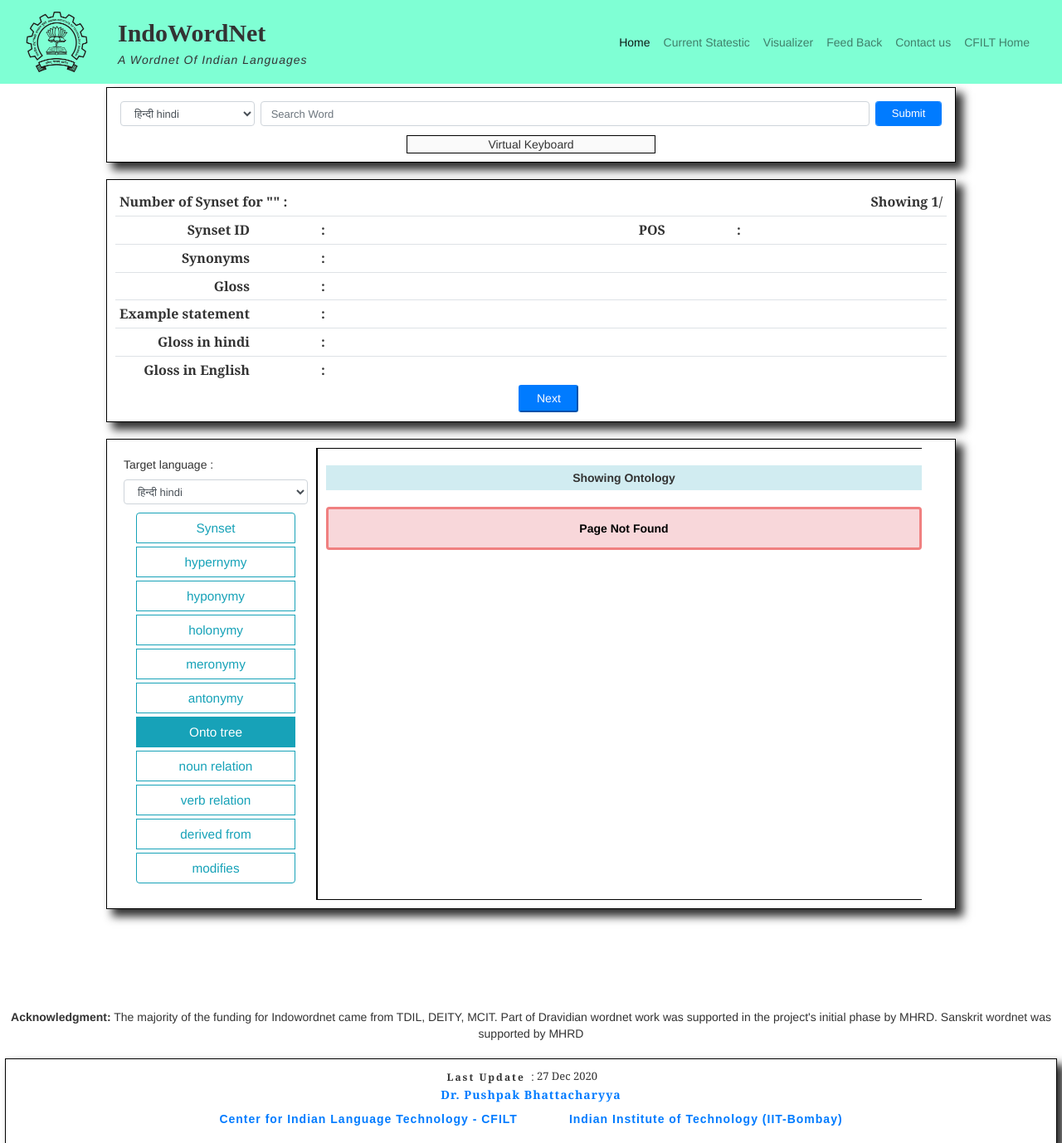
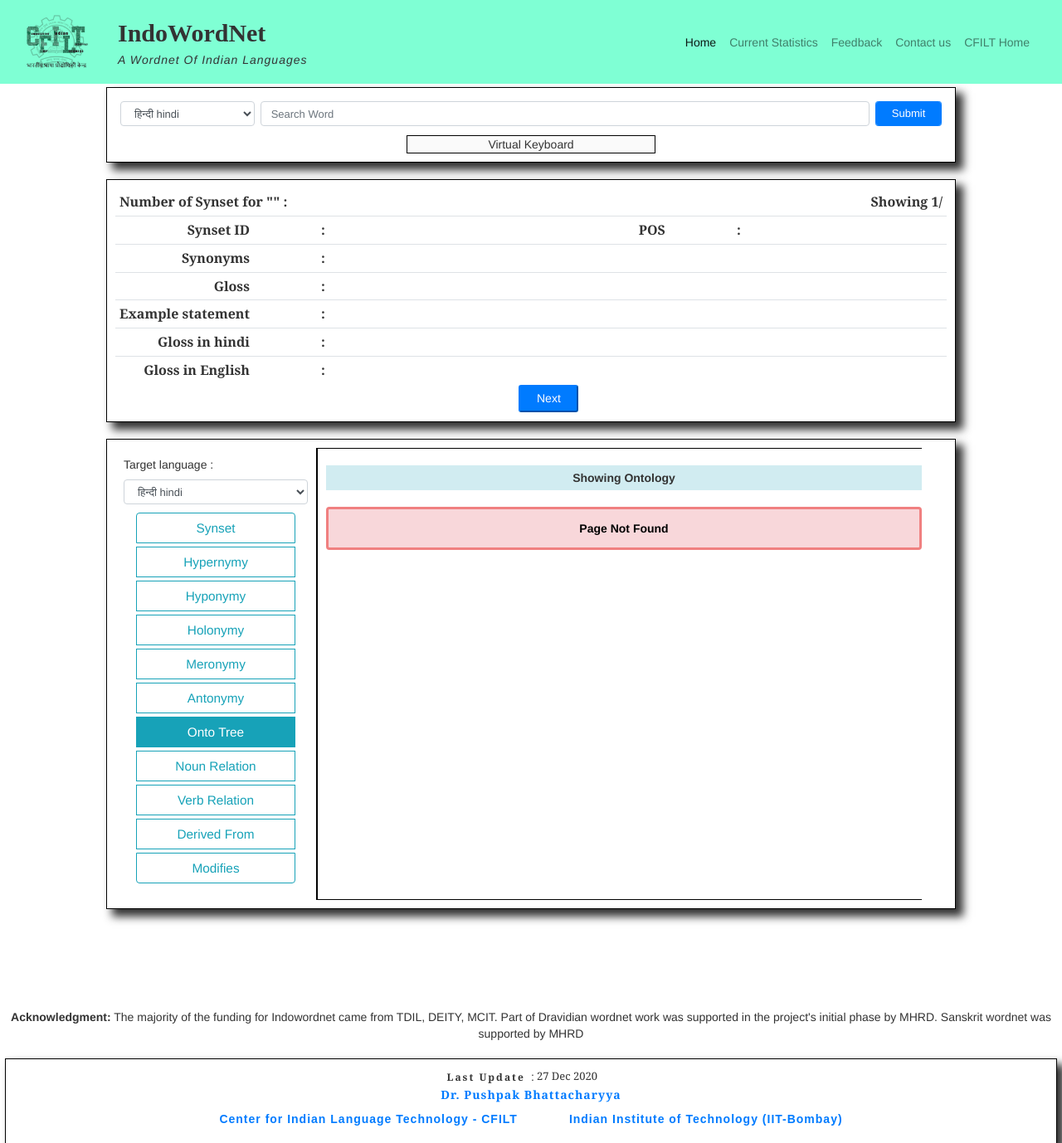
Before and after one commit to harshv72/IndoWordNet, a Django app: template iwn/indoWordNet/templates/wordnet.html in a window 1280 px wide. Shown: the top 1378 px of the page at 83% size. Run offline with Django 3.2, Linux system fonts and the light colour scheme; the template is opened without the code that fills it, so the values that code supplies are empty; some libraries are stand-ins or nearby versions.

Commit message:
Implemented Feedback Module, some UI changes

```diff
--- a/iwn/indoWordNet/static/assets/js/scripts.js
+++ b/iwn/indoWordNet/static/assets/js/scripts.js
@@ -514,7 +514,7 @@ function getSynsetData(synset_id,tlangno,pos){
                 {
                     var a = document.createElement("a");
                     a.textContent = " " + data["synonyms"][i] + ",";
-                    a.href = "wordnet?langno="+ tlang +"&query=" + data["synonyms"][i];
+                    a.href = "wordnet?langno="+ tlangno +"&query=" + data["synonyms"][i];
                     // a.appendChild(linkText);
                     cell3.appendChild(a);
                 }
@@ -912,6 +912,74 @@ function fetchReverseOnto(oid){
     fetchTblData(synset_id,tlangno,pos,btnValue);
 }
 
+function validateForm(){
+
+    var ser_data;
+    document.getElementById("feedback").addEventListener("submit", function(event){
+        event.preventDefault();
+        ser_data = $(this).serialize();
+    });
+
+    var obj=document.getElementById("name");
+    obj.setCustomValidity("");
+    var x = obj.value;
+    if (x==null || x.trim()=="")
+    {
+        obj.setCustomValidity("First Name must be filled out.");
+        return false;
+    }
+    var pattern=/[-!$%^&*()_+|~=`{}\[\]:";'<>?,.\/]/;
+    if (pattern.test(x))
+    {
+      obj.setCustomValidity("First name must not contain special characters");
+      return false;
+    }
+
+    var obj=document.getElementById("email");
+    obj.setCustomValidity("");
+    var x = obj.value;
+    if (x==null || x.trim()=="")
+    {
+        obj.setCustomValidity("E-Mail ID must be filled out");
+        return false;
+    }
+
+    var pattern = /^[a-zA-Z0-9\-_]+(\.[a-zA-Z0-9\-_]+)*@[a-z0-9]+(\-[a-z0-9]+)*(\.[a-z0-9]+(\-[a-z0-9]+)*)*\.[a-z]{2,4}$/;
+    if (!pattern.test(x))
+    {
+        obj.setCustomValidity("Not a valid e-mail address");
+        return false;
+    }
+
+    var obj=document.getElementById("comments");
+    obj.setCustomValidity("");
+    var x = obj.value;
+    if (x==null || x.trim()=="")
+    {
+        obj.setCustomValidity("Comment must be filled out");
+        return false;
+    }
+
+    // $.ajax({
+    //     url: 'feedback',
+    //     type: 'POST',
+    //     data: ser_data,
+    //     dataType: 'json',
+    //     success: function (data) {
+    //         if(data["error"] == 0){
+    //             document.getElementById("feedbackError").style.display = "inline-block";
+    //             document.getElementById("feedbackErrorText").innerHTML = "Feedback Submitted Successfully.";
+    //         }
+    //     },
+    //     error: function (response){
+    //         document.getElementById("feedbackError").style.display = "inline-block";
+    //         document.getElementById("feedbackErrorText").innerHTML = "Error In Feedback Submission.";
+    //     }
+    // });
+
+    return true;
+    // alert("Hello");
+}
 
 $(document).ready(function(){
 
--- a/iwn/indoWordNet/templates/header.html
+++ b/iwn/indoWordNet/templates/header.html
@@ -6,7 +6,7 @@
 
           <div class="navbar-header">
             <a class="navbar-brand" href="#" data-page="logo">
-              <img src="{% static 'assets/img/iitb_logo.png' %}" alt="iitb_logo" height="75px" width="75px">
+              <img src="{% static 'assets/img/CFILT_Logo2020.png' %}" alt="CFILT_logo" height="75px" width="75px">
             </a>
           </div>
 
@@ -30,21 +30,21 @@
                  <a class="nav-link" href="home">Home</a>
               </li>
               <li class="nav-item">
-                <a class="nav-link"  href="">Current Statestic</a>
+                <a class="nav-link"  href="">Current Statistics</a>
               </li>
-              <li class="nav-item">
+              <!-- <li class="nav-item">
                 <a class="nav-link"  href="">Visualizer</a>
-              </li>
+              </li> -->
 
               <li class="nav-item">
-                <a class="nav-link"  href="home#feedBack">Feed Back</a>
+                <a class="nav-link"  href="home#feedBack">Feedback</a>
               </li>
 
               <li class="nav-item">
                 <a class="nav-link"  href="home#contactUs">Contact us</a>
               </li>
               <li class="nav-item">
-                <a class="nav-link"  href="http://www.cfilt.iitb.ac.in/" target="_blank"    >CFILT Home</a>
+                <a class="nav-link"  href="http://www.cfilt.iitb.ac.in/" target="_blank">CFILT Home</a>
               </li>
             </ul>
           </div>
--- a/iwn/indoWordNet/templates/wordnet.html
+++ b/iwn/indoWordNet/templates/wordnet.html
@@ -132,16 +132,16 @@
             -->
             <span id="aBtnGroup" class="btn-group-vertical col ontoBtn container-fluid" role="group" data-toggle="buttons">
                 <button type="button" name="button" value="0" class="btn btn-outline-info btn-md ontoBtn" style="font-size: 1.2vw; text-align: center;">Synset</button>
-                <button type="button" name="button" value="1" class="btn btn-outline-info btn-md ontoBtn" style="font-size: 1.2vw; text-align: center;">hypernymy</button>
-                <button type="button" name="button" value="2" class="btn btn-outline-info btn-md ontoBtn" style="font-size: 1.2vw; text-align: center;">hyponymy</button>
-                <button type="button" name="button" value="3" class="btn btn-outline-info btn-md ontoBtn" style="font-size: 1.2vw; text-align: center;">holonymy</button>
-                <button type="button" name="button" value="4" class="btn btn-outline-info btn-md ontoBtn" style="font-size: 1.2vw; text-align: center;">meronymy</button>
-                <button type="button" name="button" value="5" class="btn btn-outline-info btn-md ontoBtn" style="font-size: 1.2vw; text-align: center;">antonymy</button>
-                <button id="defaultButton" type="button" name="button" value="6" class="btn btn-outline-info btn-md ontoBtn" style="font-size: 1.2vw; text-align: center;">Onto tree</button>
-                <button type="button" name="button" value="7" class="btn btn-outline-info btn-md ontoBtn" style="font-size: 1.2vw; text-align: center;">noun relation</button>
-                <button type="button" name="button" value="8" class="btn btn-outline-info btn-md ontoBtn" style="font-size: 1.2vw; text-align: center;">verb relation</button>
-                <button type="button" name="button" value="9" class="btn btn-outline-info btn-md ontoBtn" style="font-size: 1.2vw; text-align: center;">derived from</button>
-                <button type="button" name="button" value="10" class="btn btn-outline-info btn-md ontoBtn" style="font-size: 1.2vw; text-align: center;">modifies</button>
+                <button type="button" name="button" value="1" class="btn btn-outline-info btn-md ontoBtn" style="font-size: 1.2vw; text-align: center;">Hypernymy</button>
+                <button type="button" name="button" value="2" class="btn btn-outline-info btn-md ontoBtn" style="font-size: 1.2vw; text-align: center;">Hyponymy</button>
+                <button type="button" name="button" value="3" class="btn btn-outline-info btn-md ontoBtn" style="font-size: 1.2vw; text-align: center;">Holonymy</button>
+                <button type="button" name="button" value="4" class="btn btn-outline-info btn-md ontoBtn" style="font-size: 1.2vw; text-align: center;">Meronymy</button>
+                <button type="button" name="button" value="5" class="btn btn-outline-info btn-md ontoBtn" style="font-size: 1.2vw; text-align: center;">Antonymy</button>
+                <button id="defaultButton" type="button" name="button" value="6" class="btn btn-outline-info btn-md ontoBtn" style="font-size: 1.2vw; text-align: center;">Onto Tree</button>
+                <button type="button" name="button" value="7" class="btn btn-outline-info btn-md ontoBtn" style="font-size: 1.2vw; text-align: center;">Noun Relation</button>
+                <button type="button" name="button" value="8" class="btn btn-outline-info btn-md ontoBtn" style="font-size: 1.2vw; text-align: center;">Verb Relation</button>
+                <button type="button" name="button" value="9" class="btn btn-outline-info btn-md ontoBtn" style="font-size: 1.2vw; text-align: center;">Derived From</button>
+                <button type="button" name="button" value="10" class="btn btn-outline-info btn-md ontoBtn" style="font-size: 1.2vw; text-align: center;">Modifies</button>
             </span>
             <script>
                 document.getElementById("defaultButton").classList.remove("btn-outline-info");
--- a/iwn/iwn/urls.py
+++ b/iwn/iwn/urls.py
@@ -20,9 +20,10 @@ urlpatterns = [
     path('',views.index,name='index'),
     path('wordnet',views.wordnet,name='wordnet'),
     path('showonto',views.showOnto,name='showonto'),
+    # path('home#contactUs',views.contactUs,name='contactUs'),
     path('home',views.index,name='index'),
-    path('home#contactUs',views.contactUs,name='contactUs'),
-    path('home#feedBack',views.feedBack,name='feedBack'),
+    # path('viewHome',views.viewHome,name='viewHome'),
+    path('feedback',views.feedback,name='feedBack'),
     path('fetch_synset',views.fetchSynset,name='fetchSynset'),
     path('fetch_nounRelations',views.fetchNounRelations,name='nounRelations'),
     path('fetch_verbRelations',views.fetchVerbRelations,name='verbRelations'),
```
Also changed, not shown: iwn/indoWordNet/models.py (+11 -0 lines), iwn/indoWordNet/templates/feedback.html (+7 -5 lines), iwn/indoWordNet/templates/index.html (+24 -2 lines), iwn/indoWordNet/views.py (+52 -6 lines), iwn/indoWordNet/static/assets/img/CFILT_Logo2020.jpg (added), iwn/indoWordNet/static/assets/img/CFILT_Logo2020.png (added).
